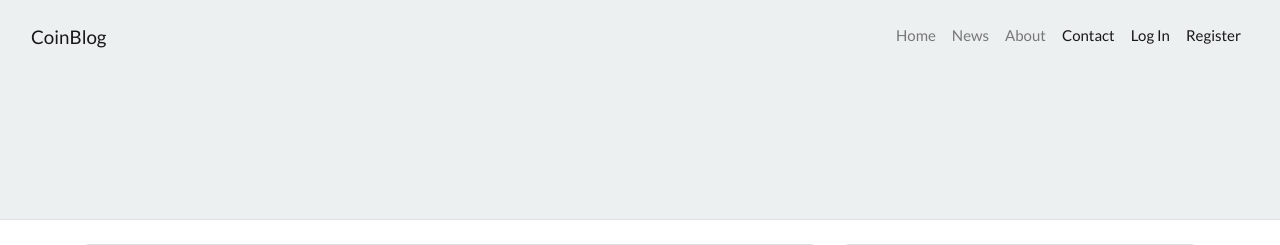
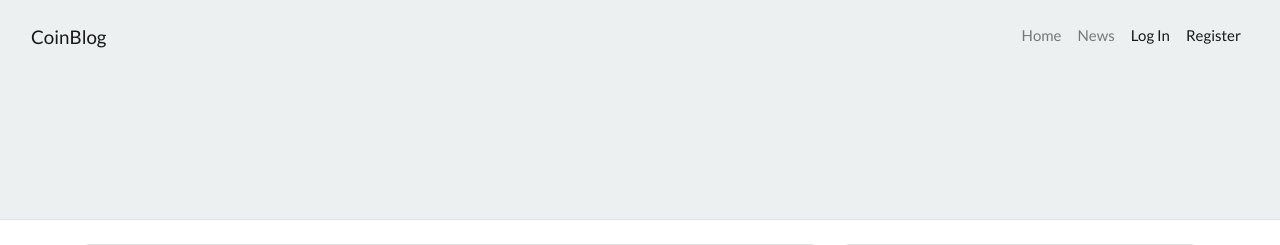
Before and after one commit to Stilledood/CryptoBlog, a Django app: page /blog/category/bitcoin/ in a window 1280 px wide. Shown: the top 245 px of the page. Run offline with Django 4.2, Linux system fonts and the light colour scheme; data comes from the database, SQL or seed files in the repository; some libraries are stand-ins or nearby versions.

Commit message:
Update base.html

```diff
--- a/cryptoblog/templates/base.html
+++ b/cryptoblog/templates/base.html
@@ -29,8 +29,7 @@
                     <ul class="navbar-nav ms-auto mb-1 mb-lg-1">
                         <li class="nav-item"><a class="nav-link" href="{% url 'post_list' %}">Home</a></li>
                         <li class="nav-item"><a class="nav-link" href="{% url 'news_list' %}">News</a></li>
-                        <li class="nav-item"><a class="nav-link" href="#!">About</a></li>
-                        <li class="nav-item"><a class="nav-link active" aria-current="page" href="#">Contact</a></li>
+
                         {% if user.is_authenticated %}
                         <li class="nav-item dropdown">
                             <a class="nav-link dropdown-toggle" data-bs-toggle="dropdown" href="#" role="button" aria-haspopup="true" aria-expanded="false">{{user.username}}</a>
```
